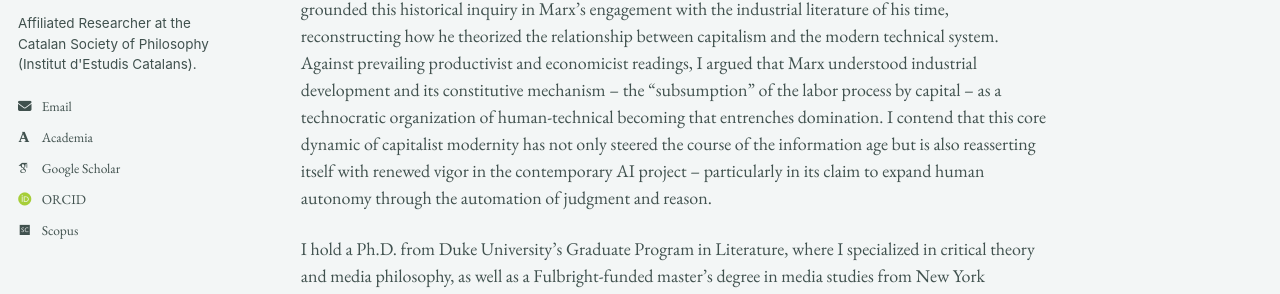
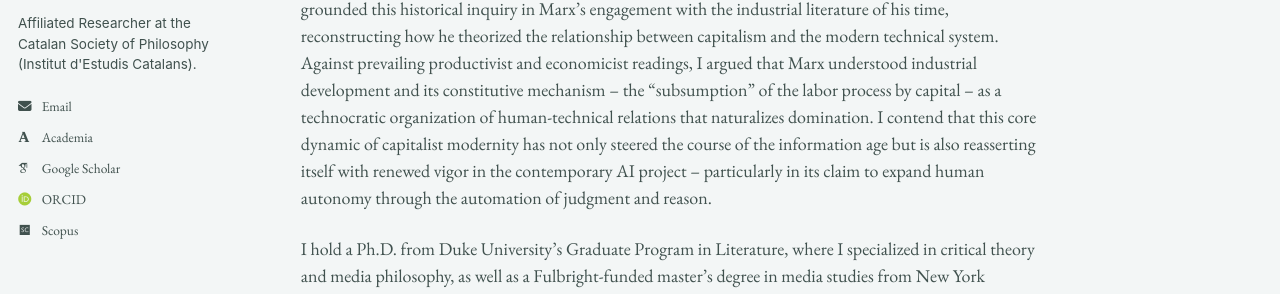
Before and after one commit to epujol90/epujol90.github.io, a Jekyll site: the page built from _pages/about.md, in a window 1280 px wide and 1042 px high. Shown: the part 332-626 px from the top of the window. Built offline with Jekyll 4.4.1, drawn with Linux system fonts in a browser that asks for light colours; some web fonts are replaced; a script bundle is joined from its source files by our own code; library files that are not in the unit come from our copies; some of the changed text lies outside the part shown.

Commit message:
Update about.md

```diff
--- a/_pages/about.md
+++ b/_pages/about.md
@@ -8,6 +8,6 @@ redirect_from:
 ---
 I am a scholar of technology, media, and aesthetics trained in continental philosophy and critical theory in Europe and the United States. My research examines the history and politics of technological modernity. I am particularly interested in the ways the material infrastructures of the modern world embody and uphold relations of power and domination, despite professing to liberate humanity from scarcity and toil.
 
-My doctoral research focused on the _longue durée_ of industrial modernity and the advent of what the early Frankfurt School theorists named "instrumental reason," tracing its roots to the nineteenth century. My dissertation, “Karl Marx, Philosopher of Technics: Critique, Alienation, and the Materiality of Social Power,” grounded this historical inquiry in Marx’s engagement with the industrial literature of his time, reconstructing how he theorized the relationship between capitalism and the modern technical system. Against prevailing productivist and economicist readings, I argued that Marx understood industrial development and its constitutive mechanism -- the "subsumption" of the labor process by capital -- as a technocratic organization of human-technical becoming that entrenches domination. I contend that this core dynamic of capitalist modernity has not only steered the course of the information age but is also reasserting itself with renewed vigor in the contemporary AI project -- particularly in its claim to expand human autonomy through the automation of judgment and reason.
+My doctoral research focused on the _longue durée_ of industrial modernity and the advent of what the early Frankfurt School theorists named "instrumental reason," tracing its roots to the nineteenth century. My dissertation, “Karl Marx, Philosopher of Technics: Critique, Alienation, and the Materiality of Social Power,” grounded this historical inquiry in Marx’s engagement with the industrial literature of his time, reconstructing how he theorized the relationship between capitalism and the modern technical system. Against prevailing productivist and economicist readings, I argued that Marx understood industrial development and its constitutive mechanism -- the "subsumption" of the labor process by capital -- as a technocratic organization of human-technical relations that naturalizes domination. I contend that this core dynamic of capitalist modernity has not only steered the course of the information age but is also reasserting itself with renewed vigor in the contemporary AI project -- particularly in its claim to expand human autonomy through the automation of judgment and reason.
 
 I hold a Ph.D. from Duke University’s Graduate Program in Literature, where I specialized in critical theory and media philosophy, as well as a Fulbright-funded master’s degree in media studies from New York University. I received my undergraduate training in Spain, where I completed two degrees in philosophy (UNED) and fine art (University of Barcelona). I am currently an affiliated researcher with the Historical Materialism Studies Group of the Societat Catalana de Filosofia -- the philosophy section of the Institut d’Estudis Catalans, the highest academic body for the Catalan language and culture. My work has appeared in _South Atlantic Quarterly_ and _Marx and Philosophy Review of Books_, with further articles under review or in preparation for _Historical Materialism_, _Theory, Culture & Society_, and a special issue of _Qui Parle_. Alongside my research, I have developed substantive experience in writing pedagogy, including two years of writing center practice at Duke’s Thompson Writing Studio and teaching writing-intensive courses on media theory, philosophy of technology, and the history and politics of AI.
```
